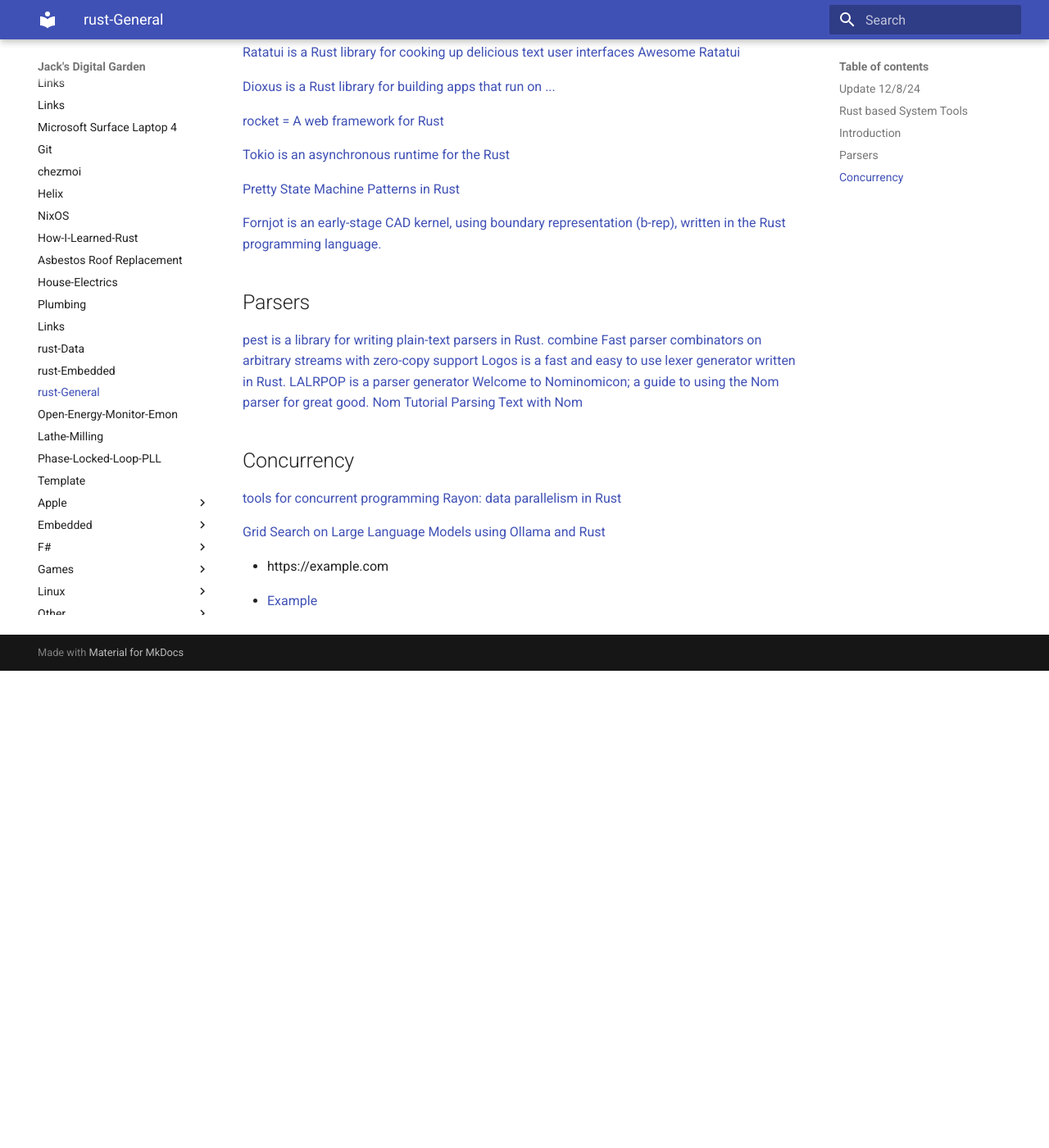
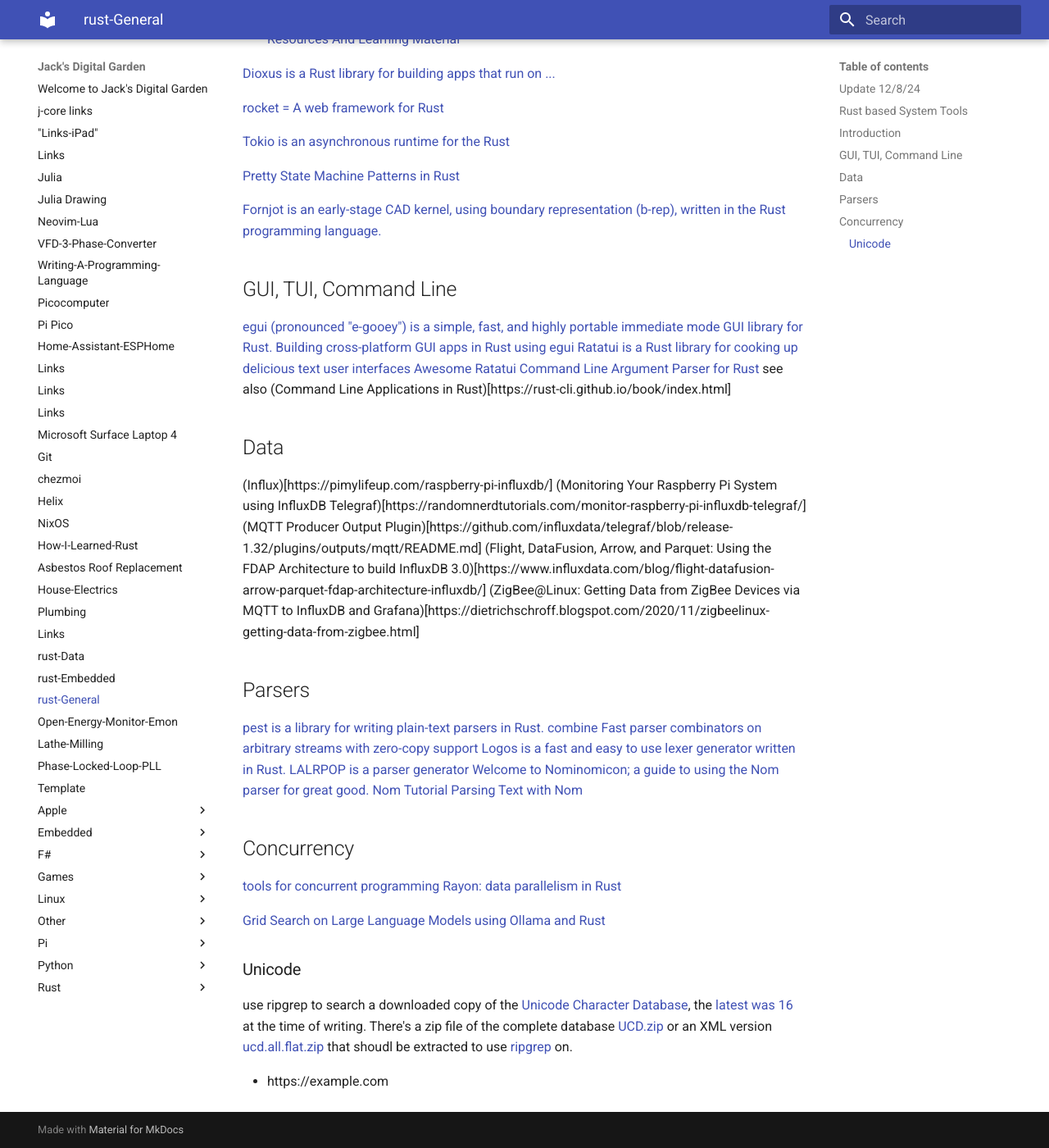
Before and after one commit to jchidley/mkdocs-material-test, an MkDocs documentation site: the page built from docs/2024-05-05-Rust-General.md, in a window 1280 px wide and 1400 px high, scrolled down 582 px. Shown: the whole window at 82% size. Built offline with MkDocs 1.6.1 and Material for MkDocs 9.7.7, drawn with Linux system fonts in a browser that asks for light colours.

Commit message:
GUI, TUI, Commandline, Unicode

```diff
--- a/docs/2024-05-05-Rust-General.md
+++ b/docs/2024-05-05-Rust-General.md
@@ -14,7 +14,6 @@
 [Effective Rust](https://www.lurklurk.org/effective-rust/title-page.html)
 [The Cargo Book](https://doc.rust-lang.org/cargo/reference/overriding-dependencies.html)
 
-
 ## Rust based System Tools
 
 [ripgrep is a line-oriented search tool](https://github.com/BurntSushi/ripgrep)
@@ -22,15 +21,12 @@
 [fd is a program to find entries in your filesystem. ](https://github.com/sharkdp/fd)
 [bat - A cat(1) clone with wings.](https://github.com/sharkdp/bat)
 
-
 ## Introduction
 
 * currently [This Week in Rust](https://this-week-in-rust.org/blog/2014/06/14/this-week-in-rust-52/)
+[The Rustacean Station Podcast](https://rustacean-station.org/)
 [idiomatic-rust](https://github.com/mre/idiomatic-rust)
 [Idiomatic Rust: Resources And Learning Material](https://corrode.dev/idiomatic-rust/)
-
-[Ratatui is a Rust library for cooking up delicious text user interfaces](https://ratatui.rs/introduction/)
-[Awesome Ratatui](https://github.com/ratatui-org/awesome-ratatui)
 
 [Dioxus is a Rust library for building apps that run on ...](https://dioxuslabs.com/)
 
@@ -41,6 +37,22 @@
 [Pretty State Machine Patterns in Rust](https://hoverbear.org/blog/rust-state-machine-pattern/)
 
 [Fornjot is an early-stage CAD kernel, using boundary representation (b-rep), written in the Rust programming language.](https://www.fornjot.app/)
+
+## GUI, TUI, Command Line
+
+[egui (pronounced "e-gooey") is a simple, fast, and highly portable immediate mode GUI library for Rust.](https://github.com/emilk/egui)
+[Building cross-platform GUI apps in Rust using egui](https://blog.logrocket.com/building-cross-platform-gui-apps-rust-using-egui/)
+[Ratatui is a Rust library for cooking up delicious text user interfaces](https://ratatui.rs/introduction/)
+[Awesome Ratatui](https://github.com/ratatui-org/awesome-ratatui)
+[Command Line Argument Parser for Rust](https://docs.rs/clap/latest/clap/) see also (Command Line Applications in Rust)[https://rust-cli.github.io/book/index.html]
+
+## Data
+
+(Influx)[https://pimylifeup.com/raspberry-pi-influxdb/]
+(Monitoring Your Raspberry Pi System using InfluxDB Telegraf)[https://randomnerdtutorials.com/monitor-raspberry-pi-influxdb-telegraf/]
+(MQTT Producer Output Plugin)[https://github.com/influxdata/telegraf/blob/release-1.32/plugins/outputs/mqtt/README.md]
+(Flight, DataFusion, Arrow, and Parquet: Using the FDAP Architecture to build InfluxDB 3.0)[https://www.influxdata.com/blog/flight-datafusion-arrow-parquet-fdap-architecture-influxdb/]
+(ZigBee@Linux: Getting Data from ZigBee Devices via MQTT to InfluxDB and Grafana)[https://dietrichschroff.blogspot.com/2020/11/zigbeelinux-getting-data-from-zigbee.html]
 
 ## Parsers
 
@@ -53,14 +65,16 @@
 [Nom Tutorial](https://github.com/benkay86/nom-tutorial)
 [Parsing Text with Nom](https://blog.adamchalmers.com/nom-chars/)
 
-
 ## Concurrency
 [tools for concurrent programming](https://github.com/crossbeam-rs/crossbeam)
 [Rayon: data parallelism in Rust](https://smallcultfollowing.com/babysteps/blog/2015/12/18/rayon-data-parallelism-in-rust/)
 
 [Grid Search on Large Language Models using Ollama and Rust](https://dezoito.github.io/2023/12/27/rust-ollama-grid-search.html)
 
+### Unicode
+
+use ripgrep to search a downloaded copy of the [Unicode Character Database](https://www.unicode.org/ucd/), the [latest was 16](https://www.unicode.org/versions/Unicode16.0.0/) at the time of writing. There's a zip file of the complete database [UCD.zip](https://www.unicode.org/Public/UCD/latest/ucd/) or an XML version [ucd.all.flat.zip](https://www.unicode.org/Public/UCD/latest/ucdxml/) that shoudl be extracted to use [ripgrep](https://github.com/BurntSushi/ripgrep) on.
+
 <!-- markdownlint-disable MD034 -->
 * https://example.com
 <!-- markdownlint-enable MD034 -->
-* [Example](https://example.com)
```
